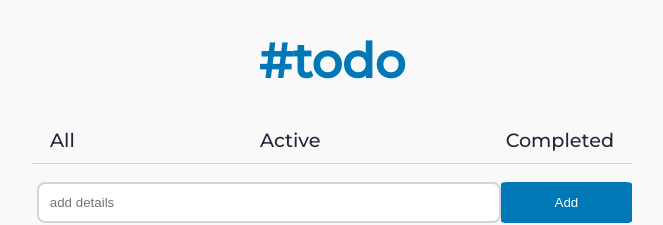
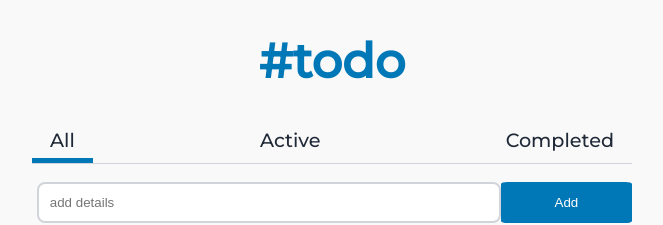
Before and after one commit to kitindi/todoapp-devChallenge, a React (Create React App) app: page / in a window 1280 px wide. Shown: the top 225 px of the page, without its empty margins (308-971 px from the left). Built offline with nearby package versions, Linux system fonts and the light colour scheme.

Commit message:
used useLocation Hook to style the links

```diff
--- a/src/App.js
+++ b/src/App.js
@@ -1,9 +1,10 @@
-import { BrowserRouter as Router, Switch, Route, Link } from "react-router-dom";
+import { BrowserRouter as Router, Switch, Route } from "react-router-dom";
 import { useState } from "react";
 import "./index.css";
 import All from "./components/All";
 import Active from "./components/Active";
 import Completed from "./components/Completed";
+import Navbar from "./components/Navbar";
 // sample data
 
 const todos = [
@@ -46,11 +47,7 @@ function App() {
     <Router>
       <div className="App">
         <h1>#todo</h1>
-        <div className="links">
-          <Link to="/">All</Link>
-          <Link to="/active">Active</Link>
-          <Link to="/completed">Completed</Link>
-        </div>
+        <Navbar />
         <div>
           <Switch>
             <Route exact path="/">
--- /dev/null
+++ b/src/components/Navbar.js
@@ -0,0 +1,27 @@
+import React from "react";
+import { Link, useLocation } from "react-router-dom";
+
+const Navbar = () => {
+  const location = useLocation().pathname;
+  return (
+    <div className="links">
+      <Link to="/" className={location === "/" ? "border" : "no-border"}>
+        All
+      </Link>
+      <Link
+        to="/active"
+        className={location === "/active" ? "border" : "no-border"}
+      >
+        Active
+      </Link>
+      <Link
+        to="/completed"
+        className={location === "/completed" ? "border" : "no-border"}
+      >
+        Completed
+      </Link>
+    </div>
+  );
+};
+
+export default Navbar;
--- a/src/index.css
+++ b/src/index.css
@@ -38,14 +38,23 @@ code {
   font-size: 1.2rem;
   font-weight: 500;
   padding: 1% 3%;
-  border-bottom: 5px solid #faf9f9;
+  /* border-bottom: 5px solid #faf9f9; */
 }
-.links a:hover {
+/* .links a:hover {
   color: #1f2937;
   font-size: 1.2rem;
   font-weight: 500;
   border-bottom: 5px solid #0077b6;
+} */
+.border {
+  border-bottom: 5px solid #0077b6;
 }
+/* .links a:active {
+  color: #1f2937;
+  font-size: 1.2rem;
+  font-weight: 500;
+  border-bottom: 5px solid #0077b6;
+} */
 .form-data {
   padding: 3% 0;
 }
```
